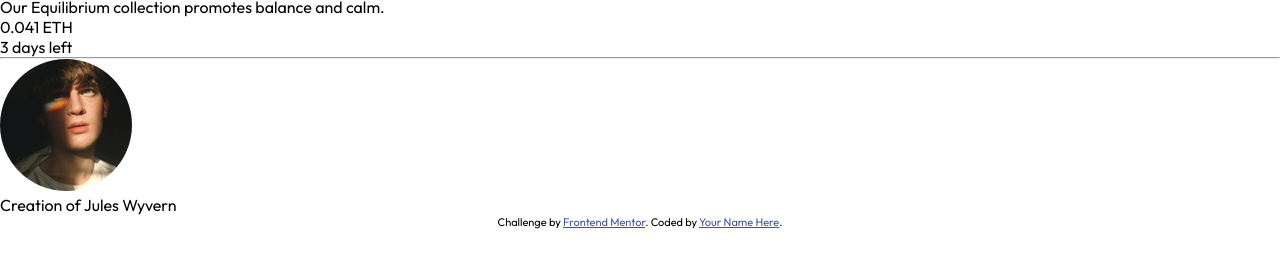
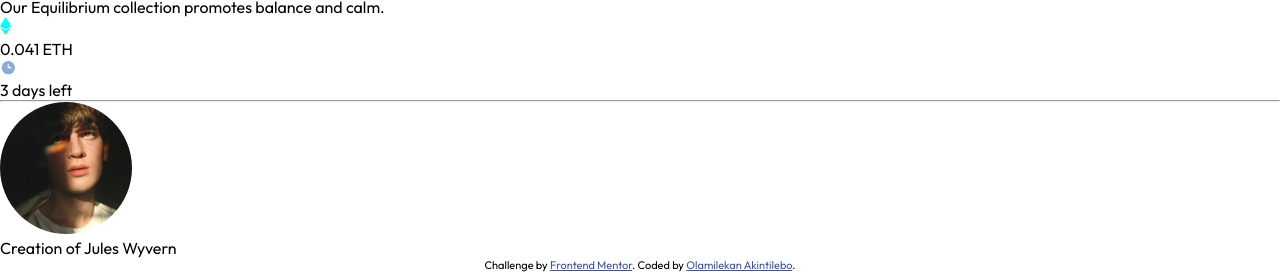
Before and after one commit to hayohtee/nft-preview-card-component, a plain HTML site: page index.html in a window 1280 px wide. Shown: the part 651-923 px from the top of the page. Before the commit the page ends 880 px from the top, so only its background shows below. Drawn offline with Linux system fonts and the light colour scheme.

Commit message:
Restructure index.html

```diff
--- a/index.html
+++ b/index.html
@@ -14,7 +14,7 @@
     </head>
     <body>
         <main>
-            <div class="container">
+            <div class="card">
                 <img
                     src="./images/image-equilibrium.jpg"
                     alt="A picture of a cube at equilibrium"
@@ -22,8 +22,22 @@
                 <h1>Equilibrium #3429</h1>
                 <p>Our Equilibrium collection promotes balance and calm.</p>
                 <div class="nft-container">
-                    <p class="price">0.041 ETH</p>
-                    <p class="duration">3 days left</p>
+                    <div class="price">
+                        <img
+                            src="./images/icon-ethereum.svg"
+                            alt="An ethereum icon"
+                            class="icon"
+                        />
+                        <p>0.041 ETH</p>
+                    </div>
+                    <div class="duration">
+                        <img
+                            src="./images/icon-clock.svg"
+                            alt="A clock icon"
+                            class="icon"
+                        />
+                        <p>3 days left</p>
+                    </div>
                 </div>
                 <hr />
                 <div class="profile-container">
@@ -31,16 +45,20 @@
                         src="./images/image-avatar.png"
                         alt="A picture of the nft seller"
                     />
-                    <p class="profile-text">Creation of Jules Wyvern</p>
+                    <p class="profile-text">
+                        Creation of <span class="name">Jules Wyvern</span>
+                    </p>
                 </div>
             </div>
             <div class="attribution">
-                Challenge by
-                <a
-                    href="https://www.frontendmentor.io?ref=challenge"
-                    target="_blank"
-                    >Frontend Mentor</a
-                >. Coded by <a href="#">Your Name Here</a>.
+                <p>
+                    Challenge by
+                    <a
+                        href="https://www.frontendmentor.io?ref=challenge"
+                        target="_blank"
+                        >Frontend Mentor</a
+                    >. Coded by <a href="https://github.com/hayohtee/">Olamilekan Akintilebo</a>.
+                </p>
             </div>
         </main>
     </body>
```
